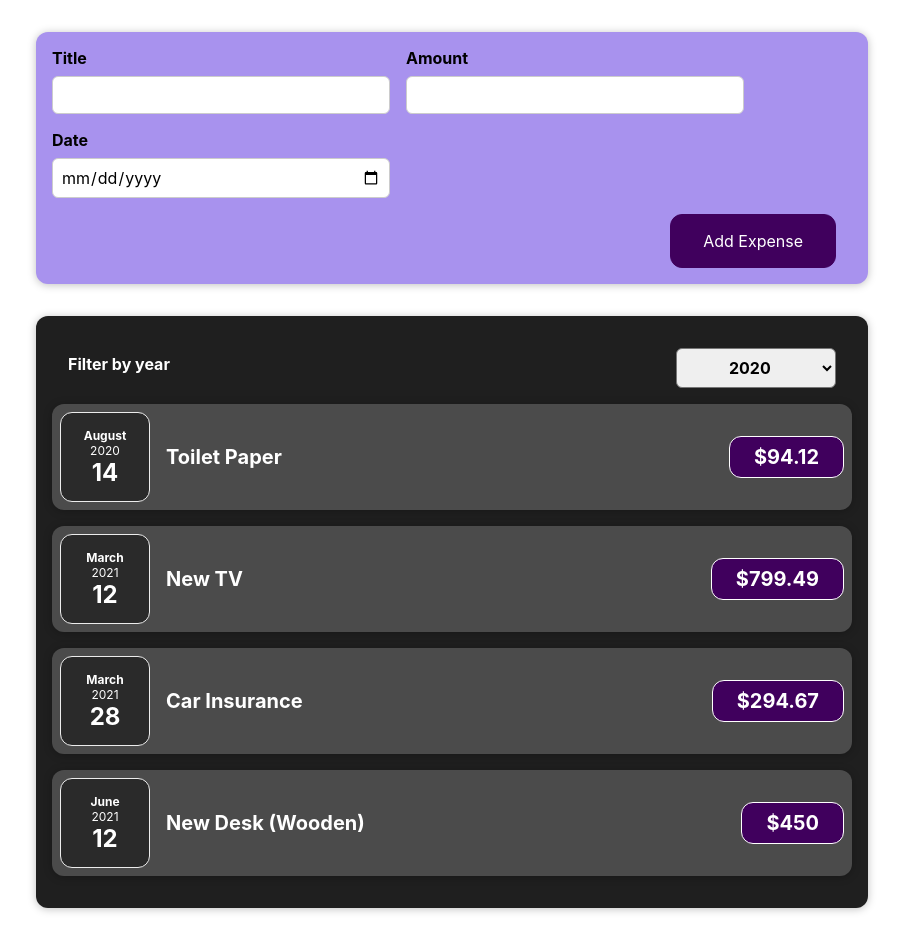
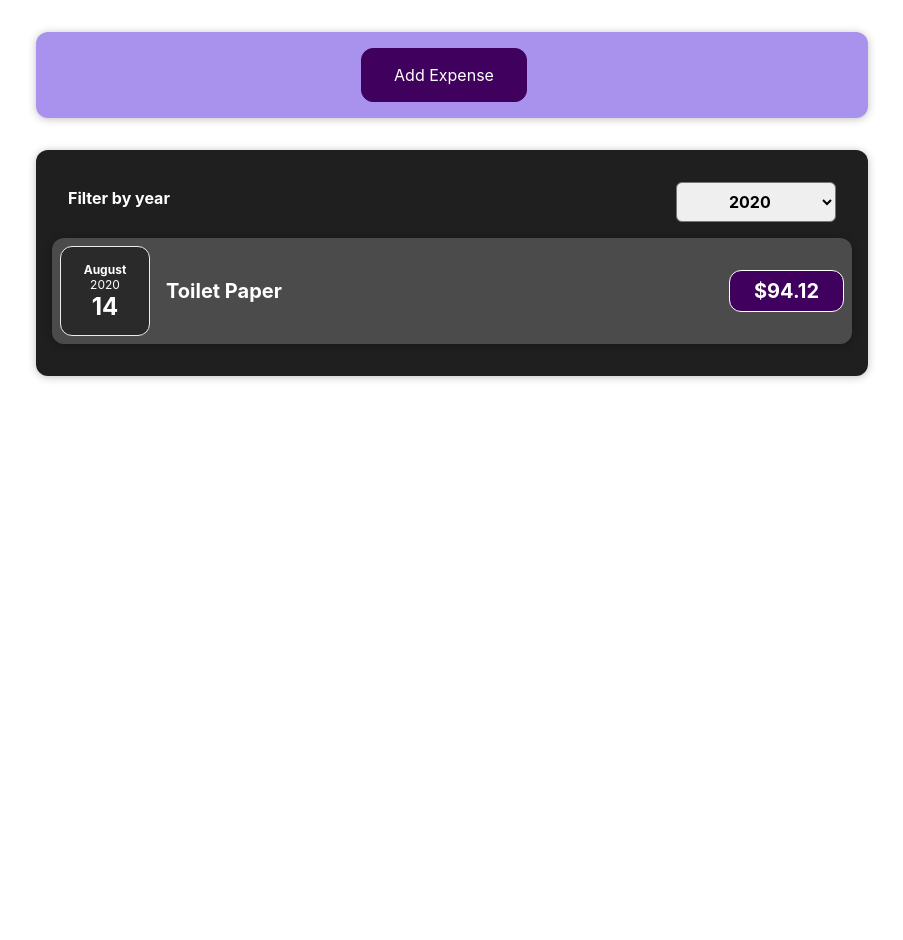
Before and after one commit to omontoy/expenses, a React (Create React App) app: page / in a window 1280 px wide. Shown: the whole page, without its empty margins (188-1091 px from the left). After the commit the page ends 800 px from the top, so only its background shows below. Built offline with nearby package versions, Linux system fonts and the light colour scheme.

Commit message:
Modify form behaviour and add filter to te expenses list

```diff
--- a/src/App.js
+++ b/src/App.js
@@ -8,15 +8,13 @@ const App = () => {
   const [ expensesList, setExpensesList ] = useState(expenses)
 
   const createdExpenseHandler = expenseCreated => {
-    const newExpense = {
-      ...expenseCreated
-    }
+    // setExpensesList(prevExpenses => (
+    //   [ expenseCreated, ...prevExpenses ]
+    // ))
 
-    setExpensesList(prevState => ([
-      newExpense,
-      ...prevState
-    ]))
-
+    setExpensesList(prevExpenses => {
+      return [...prevExpenses, expenseCreated]
+    })
   }
 
   return (
--- a/src/components/Expenses/ExpenseItem.js
+++ b/src/components/Expenses/ExpenseItem.js
@@ -4,6 +4,7 @@ import "./ExpenseItem.css";
 
 const ExpenseItem = ({ date, title, amount }) => {
   return (
+    <li>
       <Card className="expense-item">
         <ExpenseDate date={date} />
         <div className="expense-item__description">
@@ -11,7 +12,8 @@ const ExpenseItem = ({ date, title, amount }) => {
           <div className="expense-item__price">${amount}</div>
         </div>
       </Card>
+    </li>
   );
-}
+};
 
 export default ExpenseItem;
--- a/src/components/Expenses/Expenses.js
+++ b/src/components/Expenses/Expenses.js
@@ -1,38 +1,28 @@
 import { useState } from "react";
 import Card from "../UI/Card";
-import ExpenseItem from "./ExpenseItem";
+import ExpensesFilter from "./ExpensesFilter";
+import ExpensesList from "./ExpensesList";
 import "./Expenses.css";
-import ExpensesFilter from "./ExpensesFilter";
 
 const Expenses = (props) => {
-
-  const [ selectedYear, setSelectedYear ] = useState('2020')
+  const [selectedYear, setSelectedYear] = useState("2020");
 
   const yearHandler = (year) => {
-    setSelectedYear(year)
-  }
+    setSelectedYear(year);
+  };
 
-  const expenses = props.items.map(({ id, title, amount, date }) => (
-    <ExpenseItem
-      key={id}
-      title={title}
-      amount={amount}
-      date={date}
-    />
-  ))
-
-  // const filteredExpenses = expenses.filter(expense => (
-  //   expense.props.date.getFullYear() === selectedYear
-  // ))
+  const filteredExpenses = props.items.filter(
+    (expense) => expense.date.getFullYear().toString() === selectedYear
+  );
 
   return (
     <div>
       <Card className="expenses">
-      <ExpensesFilter
-        selected={selectedYear}
-        onSelectedYear={yearHandler}
-      />
-        {expenses}
+        <ExpensesFilter
+          selected={selectedYear}
+          onSelectedYear={yearHandler}
+        />
+        <ExpensesList items={filteredExpenses} />
       </Card>
     </div>
   );
--- /dev/null
+++ b/src/components/Expenses/ExpensesList.css
@@ -0,0 +1,11 @@
+.expenses-list {
+  list-style: none;
+  padding: 0;
+}
+
+.no-expenses {
+  color: white;
+  font-weight: bold;
+  font-size: 25px;
+  text-align: center;
+}
--- /dev/null
+++ b/src/components/Expenses/ExpensesList.js
@@ -0,0 +1,23 @@
+import ExpenseItem from "./ExpenseItem";
+import './ExpensesList.css'
+
+const ExpensesList = (props) => {
+  if (!props.items.length) {
+    return <p className="no-expenses">No expenses found</p>
+  }
+
+  return (
+    <ul className="expenses-list">
+      { props.items.map((item) => (
+        <ExpenseItem
+          key={item.id}
+          title={item.title}
+          amount={item.amount}
+          date={item.date}
+        />
+      ))}
+    </ul>
+  )
+}
+
+export default ExpensesList
--- a/src/components/NewExpense/ExpenseForm.js
+++ b/src/components/NewExpense/ExpenseForm.js
@@ -1,41 +1,147 @@
+// import { useState } from "react";
+// import "./ExpenseForm.css";
+
+// const ExpenseForm = (props) => {
+
+//   const [ userInput, setUserInput ] = useState({
+//     enteredTitle: '',
+//     enteredAmount: '',
+//     enteredDate: ''
+//   })
+
+//   const [clicked, setClicked] = useState(false);
+
+//   const formChangeHandler = e => {
+//     const { name, value } = e.target
+//     setUserInput(prevState => ({
+//       ...prevState,
+//       [name]: value
+//     }))
+//   }
+
+//   const submitFormHandler = e => {
+//     e.preventDefault()
+
+//     const newExpenseData = {
+//       title: enteredTitle,
+//       amount: enteredAmount,
+//       date: new Date(enteredDate)
+//     }
+
+//     props.onSaveNewExpense(newExpenseData)
+
+//     setUserInput({
+//       enteredTitle: '',
+//       enteredAmount: '',
+//       enteredDate: ''
+//     })
+
+//     setClicked(prevState => !prevState);
+//   }
+
+//   const addExpenseHandler = (e) => {
+//     e.preventDefault();
+
+//     setClicked(prevState => !prevState);
+//   };
+
+//   const cancelAddExpense = () => {
+//     setClicked(true)
+//   }
+
+//   const { enteredTitle, enteredAmount, enteredDate } = userInput
+//   return (
+//     <div>
+//       { !clicked ? (
+//       <form onSubmit={submitFormHandler}>
+//       <div className="new-expense__controls">
+//         <div className="new-expense__control">
+//           <label>Title</label>
+//           <input
+//             type="text"
+//             name="enteredTitle"
+//             value={enteredTitle}
+//             onChange={formChangeHandler}
+//           />
+//         </div>
+
+//         <div className="new-expense__control">
+//           <label>Amount</label>
+//           <input
+//             type="number"
+//             min="0.01"
+//             step="0.01"
+//             name="enteredAmount"
+//             value={enteredAmount}
+//             onChange={formChangeHandler}
+//           />
+//         </div>
+
+//         <div className="new-expense__control">
+//           <label>Date</label>
+//           <input
+//             type="date"
+//             min="2019-01-01"
+//             max="2022-12-31"
+//             name="enteredDate"
+//             value={enteredDate}
+//             onChange={formChangeHandler}
+//           />
+//         </div>
+//       </div>
+
+//       <div className="new-expense__actions">
+//         <button type="button" onClick={cancelAddExpense}>Cancel</button>
+//         <button type="submit">Add Expense</button>
+//       </div>
+//     </form>
+//     ) : <button type="button" onClick={addExpenseHandler}>Add Expense</button> }
+//     </div>
+
+//   );
+// };
+
+// export default ExpenseForm;
+
+// ------------
+
 import { useState } from "react";
 import "./ExpenseForm.css";
 
 const ExpenseForm = (props) => {
+  const [userInput, setUserInput] = useState({
+    enteredTitle: "",
+    enteredAmount: "",
+    enteredDate: "",
+  });
 
-  const [ userInput, setUserInput ] = useState({
-    enteredTitle: '',
-    enteredAmount: '',
-    enteredDate: ''
-  })
+  const formChangeHandler = (e) => {
+    const { name, value } = e.target;
+    setUserInput((prevState) => ({
+      ...prevState,
+      [name]: value,
+    }));
+  };
 
-  const formChangeHandler = e => {
-    const { name, value } = e.target
-    setUserInput(prevState => ({
-      ...prevState,
-      [name]: value
-    }))
-  }
-
-  const submitFormHandler = e => {
-    e.preventDefault()
+  const submitFormHandler = (e) => {
+    e.preventDefault();
 
     const newExpenseData = {
       title: enteredTitle,
       amount: enteredAmount,
-      date: new Date(enteredDate)
-    }
+      date: new Date(enteredDate),
+    };
 
-    props.onSaveNewExpense(newExpenseData)
+    props.onSaveNewExpense(newExpenseData);
 
     setUserInput({
-      enteredTitle: '',
-      enteredAmount: '',
-      enteredDate: ''
-    })
-  }
+      enteredTitle: "",
+      enteredAmount: "",
+      enteredDate: "",
+    });
+  };
 
-  const { enteredTitle, enteredAmount, enteredDate } = userInput
+  const { enteredTitle, enteredAmount, enteredDate } = userInput;
   return (
     <form onSubmit={submitFormHandler}>
       <div className="new-expense__controls">
@@ -75,6 +181,7 @@ const ExpenseForm = (props) => {
       </div>
 
       <div className="new-expense__actions">
+        <button type="button" onClick={props.onCancel}>Cancel</button>
         <button type="submit">Add Expense</button>
       </div>
     </form>
--- a/src/components/NewExpense/NewExpense.js
+++ b/src/components/NewExpense/NewExpense.js
@@ -1,20 +1,74 @@
+// import { useState } from "react";
+// import ExpenseForm from "./ExpenseForm";
+// import "./NewExpense.css";
+
+// const NewExpense = (props) => {
+//   const [clicked, setClicked] = useState(false);
+
+//   const newExpenseHandler = (newExpenseData) => {
+//     const expenseData = {
+//       id: Math.random().toString(),
+//       ...newExpenseData,
+//     };
+
+//     props.onCreatedNewExpense(expenseData);
+//   };
+
+//   const addExpenseHandler = (e) => {
+//     e.preventDefault();
+
+//     setClicked(prevState => !prevState);
+//   };
+
+//   return (
+//     <div className="new-expense">
+//       <div className="new-expense__actions"></div>
+//       {clicked ? (
+//         <ExpenseForm onSaveNewExpense={newExpenseHandler} />
+//       ) : (
+//         <button type="button" onClick={addExpenseHandler}>
+//           Add Expense
+//         </button>
+//       )}
+//     </div>
+//   );
+// };
+
+// export default NewExpense;
+
+// --------------------
+
+import { useState } from "react";
 import ExpenseForm from "./ExpenseForm";
 import "./NewExpense.css";
 
 const NewExpense = (props) => {
+  const [isEditingForm, setIsEditingForm] = useState(false);
 
-  const newExpenseHandler = newExpenseData => {
+  const startEditingHandler = () => {
+    setIsEditingForm(true);
+  };
+
+  const stopEditingFormHandler = () => {
+    setIsEditingForm(false);
+  };
+
+  const newExpenseHandler = (newExpenseData) => {
     const expenseData = {
       id: Math.random().toString(),
-      ...newExpenseData
-    }
+      ...newExpenseData,
+    };
 
-    props.onCreatedNewExpense(expenseData)
-  }
+    props.onCreatedNewExpense(expenseData);
+  };
 
   return (
     <div className="new-expense">
-      <ExpenseForm onSaveNewExpense={newExpenseHandler} />
+      {!isEditingForm && (
+        <button onClick={startEditingHandler}>Add Expense</button>
+      )}
+
+      {isEditingForm && <ExpenseForm onSaveNewExpense={newExpenseHandler} onCancel={stopEditingFormHandler} />}
     </div>
   );
 };
```
Also changed, not shown: src/components/Expenses/Expenses.css (line endings or trailing spaces). Lines whose indentation alone changed are shown as unchanged.
